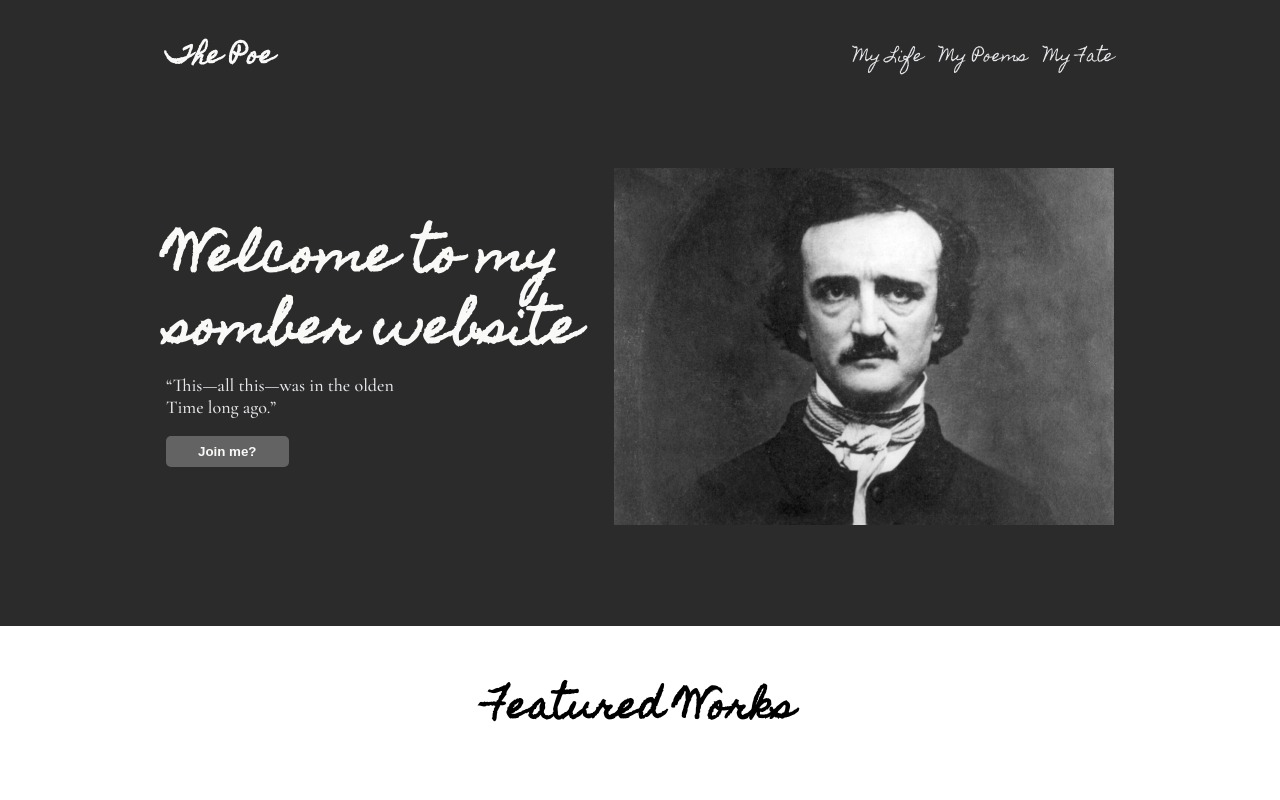
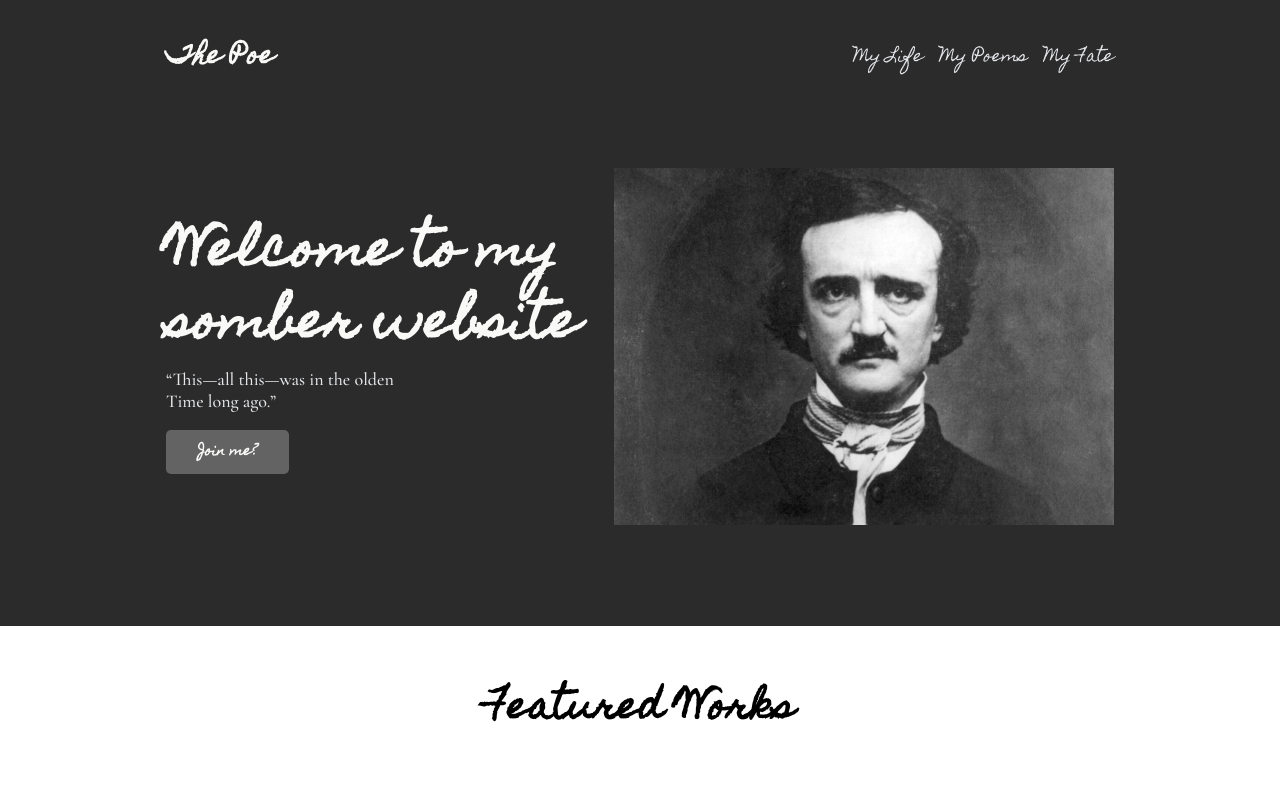
Before and after one commit to cstitches/odin-flex-landing-page, a plain HTML site: page index.html in a window 1280 px wide. Shown: the top 800 px of the page. Drawn offline with nearby package versions, Linux system fonts and the light colour scheme; files whose address does not match are found by name.

Commit message:
Change font on buttons. Move black-cat.jpg so changing file extension to lowercase is tracked.

```diff
--- a/css/style.css
+++ b/css/style.css
@@ -42,7 +42,7 @@ button {
 }
 
 /* cursive elements */
-h1, h2, h3, .header-logo, .header-links {
+h1, h2, h3, .header-logo, .header-links, button {
     font-family: 'Homemade Apple', cursive;
 }
 
```
Also changed, not shown: black-cat.jpg (renamed from img/black-cat.JPG).
